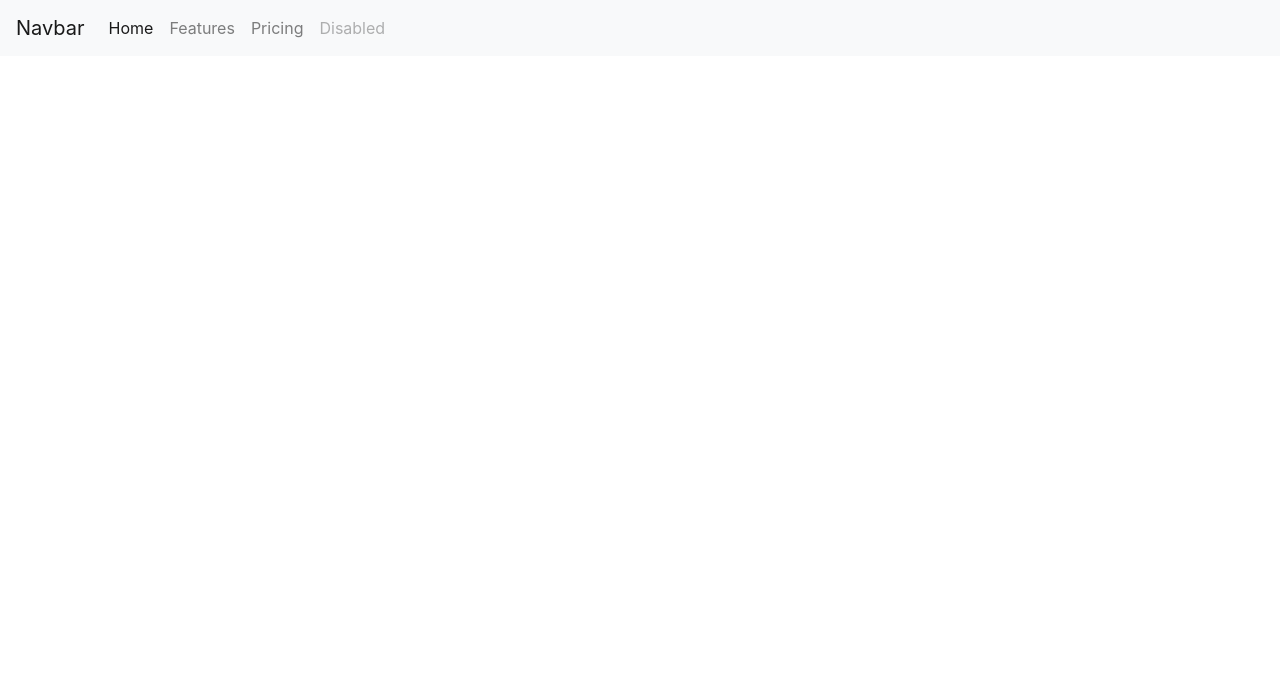
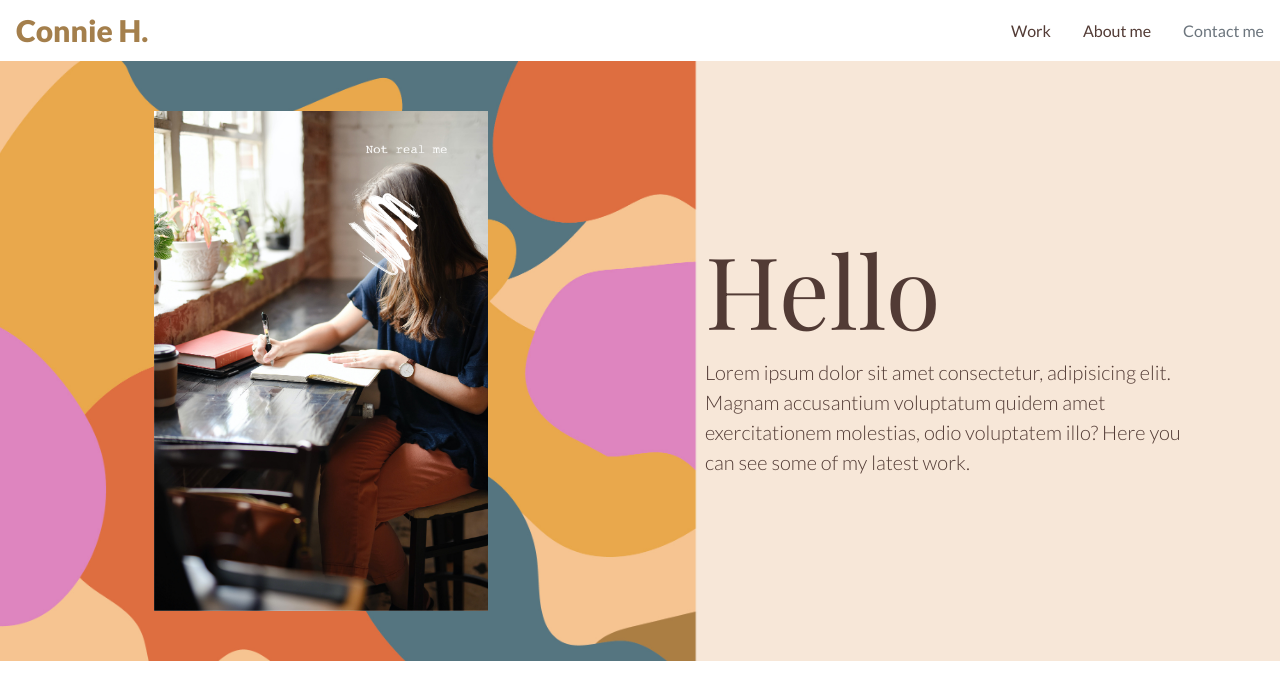
Before and after one commit to mchinojo/3Bootstrap-Portfolio, a plain HTML site: page index.html in a window 1280 px wide. Drawn offline with nearby package versions, Linux system fonts and the light colour scheme; a web font is replaced by a local one.

Commit message:
added header and jumbotron

```diff
--- a/index.html
+++ b/index.html
@@ -12,26 +12,51 @@
 
     <!-- Custom CSS -->
     <link rel="stylesheet" href="/styles/style.css">
-    <title>Bootstrap Portfolio</title>
+    <!-- Google Fonts -->
+    <link rel="preconnect" href="https://fonts.googleapis.com">
+    <link rel="preconnect" href="https://fonts.gstatic.com" crossorigin>
+    <link
+        href="https://fonts.googleapis.com/css2?family=Playfair+Display:ital,wght@0,400;0,500;0,600;0,700;0,800;0,900;1,400;1,500;1,600;1,700;1,800;1,900&display=swap"
+        rel="stylesheet">
+    <link rel="preconnect" href="https://fonts.googleapis.com">
+    <link rel="preconnect" href="https://fonts.gstatic.com" crossorigin>
+    <link
+        href="https://fonts.googleapis.com/css2?family=Lato:ital,wght@0,100;0,300;0,400;0,700;0,900;1,100;1,300;1,400;1,700;1,900&family=Playfair+Display:ital,wght@0,400;0,500;0,600;0,700;0,800;0,900;1,400;1,500;1,600;1,700;1,800;1,900&display=swap"
+        rel="stylesheet">
+    <title>My Bootstrap Portfolio</title>
 </head>
 
 <body>
     <!-- Navigation bar -->
-    <nav class="navbar navbar-expand-lg navbar-light bg-light">
-        <a class="navbar-brand" href="#">Navbar</a>
-        <button class="navbar-toggler" type="button" data-toggle="collapse" data-target="#navbarNavAltMarkup"
-            aria-controls="navbarNavAltMarkup" aria-expanded="false" aria-label="Toggle navigation">
-            <span class="navbar-toggler-icon"></span>
-        </button>
-        <div class="collapse navbar-collapse" id="navbarNavAltMarkup">
-            <div class="navbar-nav">
-                <a class="nav-item nav-link active" href="#">Home <span class="sr-only">(current)</span></a>
-                <a class="nav-item nav-link" href="#">Features</a>
-                <a class="nav-item nav-link" href="#">Pricing</a>
-                <a class="nav-item nav-link disabled" href="#">Disabled</a>
-            </div>
+    <header class="row">
+        <div class="col-lg-2">
+            <a class="nav-link active myName" href="#">Connie H.</a>
         </div>
-    </nav>
+        <ul class="nav col-lg-10 justify-content-end">
+            <li class="nav-item">
+                <a class="nav-link" href="#">Work</a>
+            </li>
+            <li class="nav-item">
+                <a class="nav-link" href="#">About me</a>
+            </li>
+            <li class="nav-item">
+                <a class="nav-link disabled" href="#">Contact me</a>
+            </li>
+        </ul>
+    </header>
+
+    <!-- Hero section -->
+    <div class="row jumbotron jumbotron-fluid customJumbotron">
+        <div class="container jumboPhoto col-lg-5">
+            <img src="images/notmypicture-01.jpg" alt="About me">
+        </div>
+        <div class="container jumboText col-lg-5">
+            <h1 class="display-4">Hello</h1>
+            <p class="lead"> Lorem ipsum dolor sit amet consectetur, adipisicing elit. Magnam accusantium voluptatum
+                quidem amet exercitationem molestias, odio voluptatem illo? Here you can see some of my
+                latest work.</p>
+        </div>
+    </div>
 
     <!-- jQuery first, then Popper.js, then Bootstrap JS -->
     <script src="https://code.jquery.com/jquery-3.2.1.slim.min.js"
--- a/styles/style.css
+++ b/styles/style.css
@@ -0,0 +1,75 @@
+body {
+    background-color: #fff;
+}
+
+header {
+    font-family: 'Lato', sans-serif;
+    align-items: center;
+    color: #523B35;
+}
+
+.myName {
+    font-size: 30px;
+    font-weight: 900;
+}
+
+header a:link {
+    color: var(--mainColor);
+    text-decoration: none;
+}
+
+header a:visited {
+    color: var(--mainColor);
+    text-decoration: none;
+}
+
+header a:hover {
+    color: rgb(164, 127, 76);
+    text-decoration: none;
+}
+
+header a:active {
+    color: rgb(164, 127, 76);
+    text-decoration: none;
+}
+
+
+
+
+
+
+.customJumbotron {
+    color: #523B35;
+    background-color: transparent;
+    background-image: url("/images/background-02.jpg");
+    background-repeat: no-repeat;
+    background-size: cover;
+    padding: 10px;
+    height: 600px;
+    align-items: center;
+    justify-content: center;
+    gap: 100px;
+}
+
+.jumboText {
+    margin-left: initial;
+    margin-right: initial;
+    font-family: 'Lato', sans-serif;
+}
+
+.jumboText h1 {
+    font-family: 'Playfair Display', serif;
+    font-size: 100px;
+}
+
+.jumboPhoto {
+    height: 500px;
+    margin: initial;
+}
+
+
+.jumboPhoto img {
+    object-fit: contain;
+    height: 100%;
+    width: 100%;
+}
```
Also changed, not shown: images/background-01.jpg (added), images/background-02.jpg (added), images/background-03.jpg (added), images/background-04.jpg (added), images/hannah-olinger-NXiIVnzBwZ8-unsplash.jpg (added), images/notmypicture-01.jpg (added).
